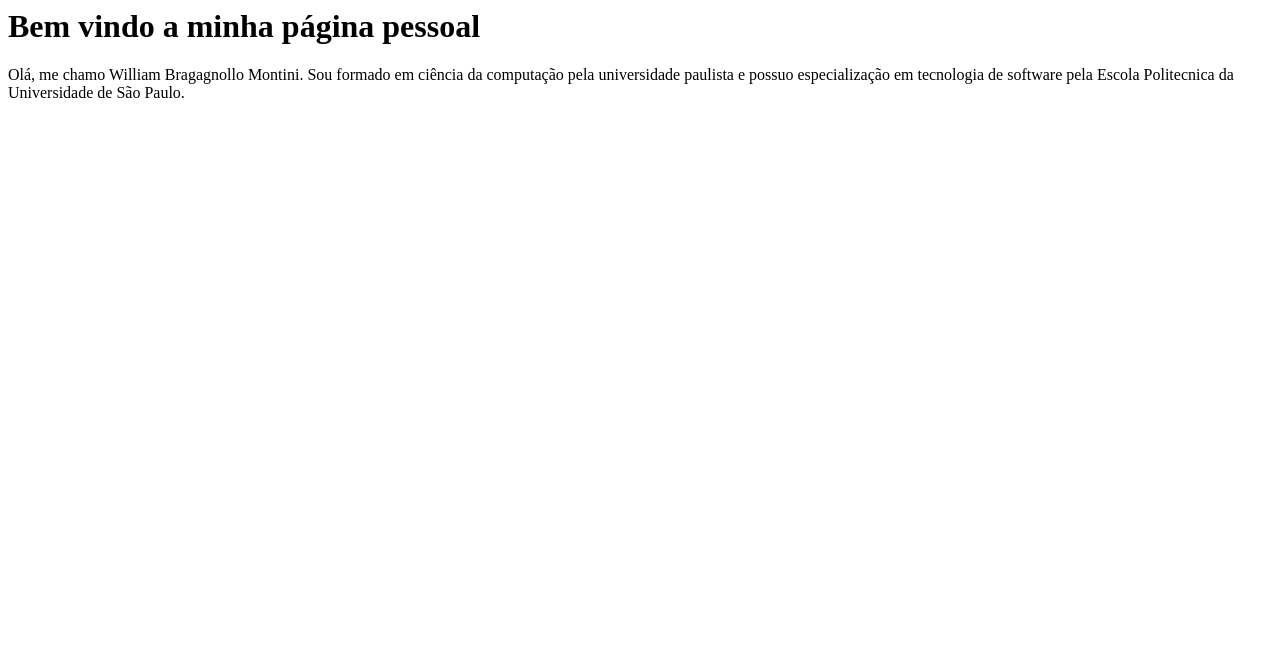
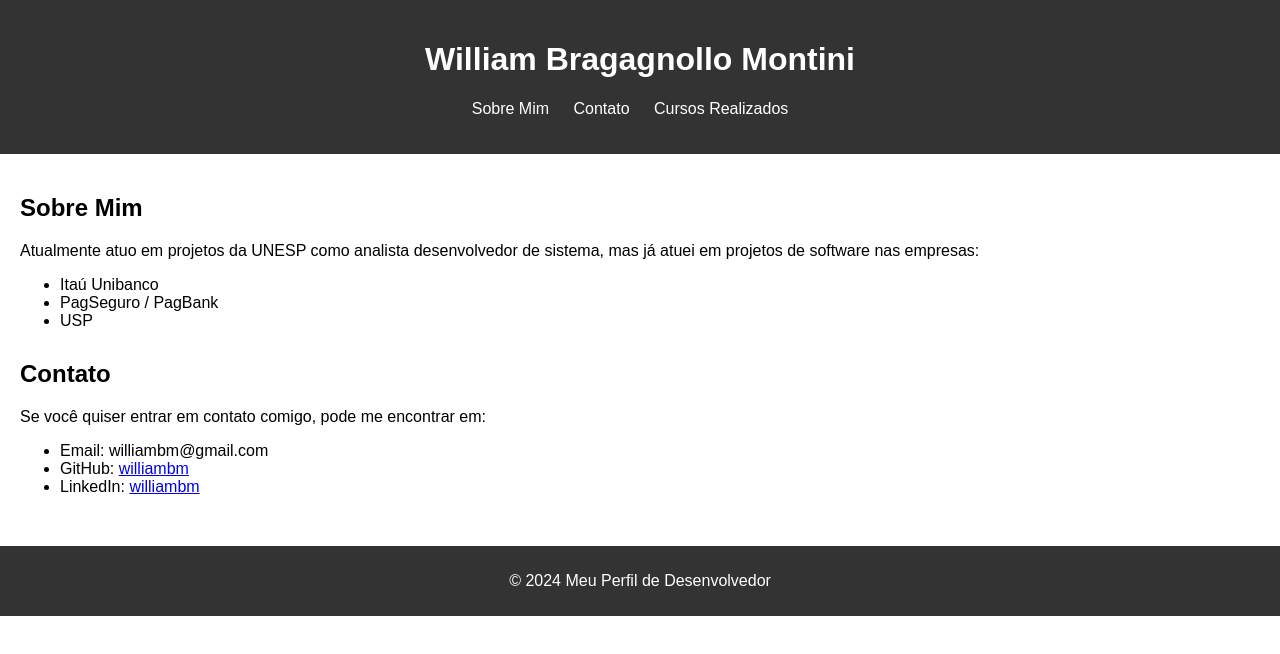
Before and after one commit to williambm/williambm.github.io, a plain HTML site: page index.html in a window 1280 px wide. Drawn offline with Linux system fonts and the light colour scheme.

Commit message:
Ajuste no formato da minha página

```diff
--- a/index.html
+++ b/index.html
@@ -1,16 +1,44 @@
-<html lang="pt-BR">
+<!DOCTYPE html>
+<html lang="en">
 <head>
     <meta charset="UTF-8">
     <meta name="viewport" content="width=device-width, initial-scale=1.0">
-    <title>William BM - Dev</title>
+    <title>William BM</title>
+    <link rel="stylesheet" href="style.css">
 </head>
 <body>
-    <h1>Bem vindo a minha página pessoal</h1>
-    <p>
-        Olá, me chamo William Bragagnollo Montini. Sou formado em ciência da
-        computação pela universidade paulista e possuo especialização em tecnologia de
-        software pela Escola Politecnica da Universidade de São Paulo.
-    </p>
-
+    <header>
+        <h1>William Bragagnollo Montini</h1>
+        <nav>
+            <ul>
+                <li><a href="index.html">Sobre Mim</a></li>
+                <li><a href="contato.html">Contato</a></li>
+                <li><a href="cursos.html">Cursos Realizados</a></li>
+            </ul>
+        </nav>
+    </header>
+    <main>
+        <section>
+            <h2>Sobre Mim</h2>
+            <p>Atualmente atuo em projetos da UNESP como analista desenvolvedor de sistema, mas já atuei em projetos de software nas empresas: </p>
+            <ul>
+                <li>Itaú Unibanco</li>
+                <li>PagSeguro / PagBank</li>
+                <li>USP</li>
+            </ul>
+        </section>
+        <section>
+            <h2>Contato</h2>
+            <p>Se você quiser entrar em contato comigo, pode me encontrar em:</p>
+            <ul>
+                <li>Email: williambm@gmail.com</li>
+                <li>GitHub: <a href="https://github.com/williambm">williambm</a></li>
+                <li>LinkedIn: <a href="https://www.linkedin.com/in/william-bragagnollo-montini-14713980/">williambm</a></li>
+            </ul>
+        </section>
+    </main>
+    <footer>
+        <p>&copy; 2024 Meu Perfil de Desenvolvedor</p>
+    </footer>
 </body>
 </html>
--- /dev/null
+++ b/style.css
@@ -0,0 +1,43 @@
+/* Estilos gerais */
+body {
+    font-family: Arial, sans-serif;
+    margin: 0;
+    padding: 0;
+}
+
+header {
+    background-color: #333;
+    color: #fff;
+    padding: 20px;
+    text-align: center;
+}
+
+nav ul {
+    list-style-type: none;
+    padding: 0;
+}
+
+nav ul li {
+    display: inline;
+    margin-right: 20px;
+}
+
+nav ul li a {
+    color: #fff;
+    text-decoration: none;
+}
+
+main {
+    padding: 20px;
+}
+
+section {
+    margin-bottom: 30px;
+}
+
+footer {
+    background-color: #333;
+    color: #fff;
+    padding: 10px 20px;
+    text-align: center;
+}
```
